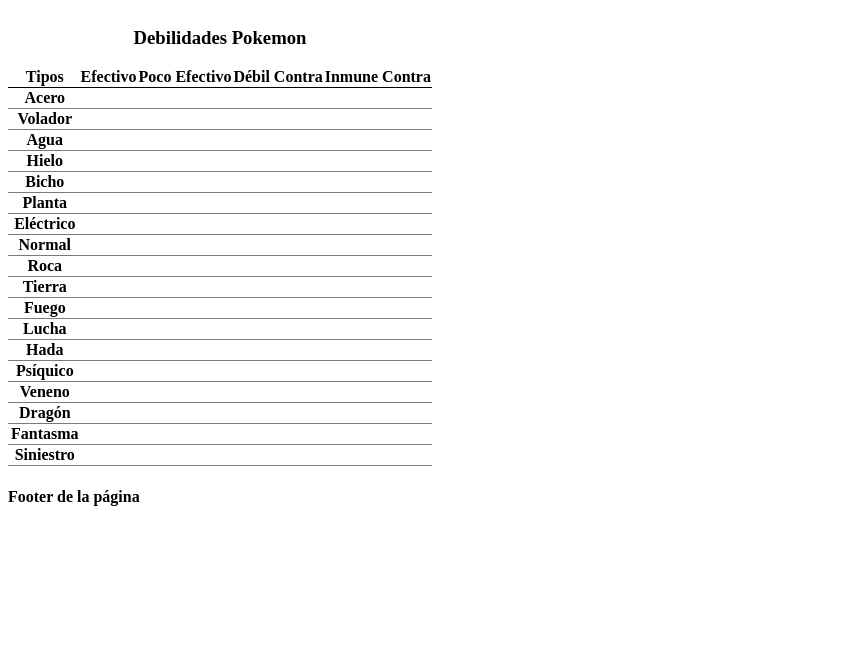
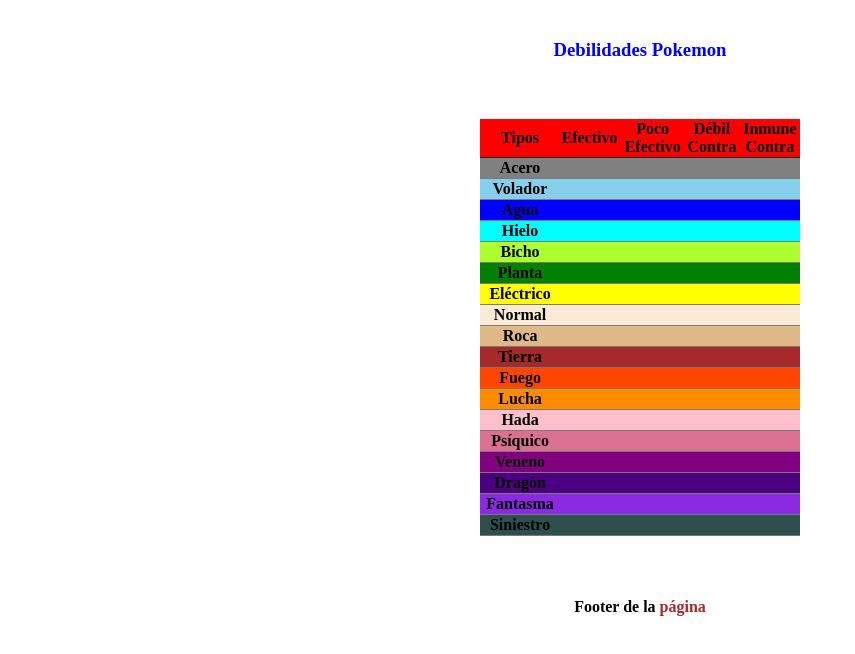
Before and after one commit to Jcorvil/DisenoInterfacesWeb23-24, a plain HTML site: page Tema4/actividades/Actividad_Tabla_pureHTML/Tabla2/index.html in a window 1280 px wide. Shown: the whole page, without its empty margins (0-855 px from the left). Drawn offline with Linux system fonts and the light colour scheme.

Commit message:
24/10/2023. Se termina actividad tablas

```diff
--- a/Tema4/actividades/Actividad_Tabla_pureHTML/Tabla1/styles.css
+++ b/Tema4/actividades/Actividad_Tabla_pureHTML/Tabla1/styles.css
@@ -7,18 +7,24 @@
 
 header{
     text-align: center;
+    margin-bottom: 20px;
 }
 
 footer{
     text-align: center;
+    margin-top: 20px;
 }
 
 body {
+    margin: 0%;
+    padding: 0%;
+}
+
+section {
     display: flex;
     justify-content: center;
     align-items: center;
-    height: 100vh;
-    margin: 0;
+    margin-bottom: 20px;
 }
 
 
@@ -56,6 +62,6 @@
     color: brown;
 }
 
-caption{
-    font-size: 0.5em;
+.footer__h4--centrado{
+    text-align: center;
 }
--- a/Tema4/actividades/Actividad_Tabla_pureHTML/Tabla2/index.html
+++ b/Tema4/actividades/Actividad_Tabla_pureHTML/Tabla2/index.html
@@ -6,21 +6,24 @@
 		<title>Tabla de tipos</title>
 		<link rel="stylesheet" href="styles.css" />
 	</head>
+
 	<body>
+		<header>
+			<h3 class="table__caption--h4Titulo">Debilidades Pokemon</h3>
+		</header>
 
+		<section>
 			<table>
 				<caption>
-				<h3>
-					Debilidades Pokemon
-					<tr>
+					<tr class="caption__tr--headerRojo">
 						<th></th>
 						<th>Tipos</th>
 						<th>Efectivo</th>
-						<th>Poco Efectivo</th>
-						<th>Débil Contra</th>
-						<th>Inmune Contra</th>
+						<th>Poco <br> Efectivo</th>
+						<th>Débil <br> Contra</th>
+						<th>Inmune <br> Contra</th>
 					</tr>
-					<tr>
+					<tr class="caption__tr--acero">
 						<th></th>
 						<th>Acero</th>
 						<th></th>
@@ -28,7 +31,7 @@
 						<th></th>
 						<th></th>
 					</tr>
-					<tr>
+					<tr class="caption__tr--volador">
 						<th></th>
 						<th>Volador</th>
 						<th></th>
@@ -36,7 +39,7 @@
 						<th></th>
 						<th></th>
 					</tr>
-					<tr>
+					<tr class="caption__tr--agua">
 						<th></th>
 						<th>Agua</th>
 						<th></th>
@@ -44,7 +47,7 @@
 						<th></th>
 						<th></th>
 					</tr>
-					<tr>
+					<tr class="caption__tr--hielo">
 						<th></th>
 						<th>Hielo</th>
 						<th></th>
@@ -52,7 +55,7 @@
 						<th></th>
 						<th></th>
 					</tr>
-					<tr>
+					<tr class="caption__tr--bicho">
 						<th></th>
 						<th>Bicho</th>
 						<th></th>
@@ -60,7 +63,7 @@
 						<th></th>
 						<th></th>
 					</tr>
-					<tr>
+					<tr class="caption__tr--planta">
 						<th></th>
 						<th>Planta</th>
 						<th></th>
@@ -68,7 +71,7 @@
 						<th></th>
 						<th></th>
 					</tr>
-					<tr>
+					<tr class="caption__tr--electrico">
 						<th></th>
 						<th>Eléctrico</th>
 						<th></th>
@@ -76,7 +79,7 @@
 						<th></th>
 						<th></th>
 					</tr>
-					<tr>
+					<tr class="caption__tr--normal">
 						<th></th>
 						<th>Normal</th>
 						<th></th>
@@ -84,7 +87,7 @@
 						<th></th>
 						<th></th>
 					</tr>
-					<tr>
+					<tr class="caption__tr--roca">
 						<th></th>
 						<th>Roca</th>
 						<th></th>
@@ -92,7 +95,7 @@
 						<th></th>
 						<th></th>
 					</tr>
-					<tr>
+					<tr class="caption__tr--tierra">
 						<th></th>
 						<th>Tierra</th>
 						<th></th>
@@ -100,7 +103,7 @@
 						<th></th>
 						<th></th>
 					</tr>
-					<tr>
+					<tr class="caption__tr--fuego">
 						<th></th>
 						<th>Fuego</th>
 						<th></th>
@@ -108,7 +111,7 @@
 						<th></th>
 						<th></th>
 					</tr>
-					<tr>
+					<tr class="caption__tr--lucha">
 						<th></th>
 						<th>Lucha</th>
 						<th></th>
@@ -116,7 +119,7 @@
 						<th></th>
 						<th></th>
 					</tr>
-					<tr>
+					<tr class="caption__tr--hada">
 						<th></th>
 						<th>Hada</th>
 						<th></th>
@@ -124,7 +127,7 @@
 						<th></th>
 						<th></th>
 					</tr>
-					<tr>
+					<tr class="caption__tr--psiquico">
 						<th></th>
 						<th>Psíquico</th>
 						<th></th>
@@ -132,7 +135,7 @@
 						<th></th>
 						<th></th>
 					</tr>
-					<tr>
+					<tr class="caption__tr--veneno">
 						<th></th>
 						<th>Veneno</th>
 						<th></th>
@@ -140,7 +143,7 @@
 						<th></th>
 						<th></th>
 					</tr>
-					<tr>
+					<tr class="caption__tr--dragon">
 						<th></th>
 						<th>Dragón</th>
 						<th></th>
@@ -148,7 +151,7 @@
 						<th></th>
 						<th></th>
 					</tr>
-					<tr>
+					<tr class="caption__tr--fantasma">
 						<th></th>
 						<th>Fantasma</th>
 						<th></th>
@@ -156,7 +159,7 @@
 						<th></th>
 						<th></th>
 					</tr>
-					<tr>
+					<tr class="caption__tr--siniestro">
 						<th></th>
 						<th>Siniestro</th>
 						<th></th>
@@ -164,13 +167,14 @@
 						<th></th>
 						<th></th>
 					</tr>
-				</h3>
 				</caption>
 			</table>
-	</body>
+		</section>
 
 		<footer>
-        <h4>Footer de la <b class="footer__b--pagina">página</b></h4>
+			<h4 class="footer__h4--centrado">
+				Footer de la <b class="footer__b--pagina">página</b>
+			</h4>
 		</footer>
-
+	</body>
 </html>
--- a/Tema4/actividades/Actividad_Tabla_pureHTML/Tabla2/styles.css
+++ b/Tema4/actividades/Actividad_Tabla_pureHTML/Tabla2/styles.css
@@ -1,20 +1,109 @@
-h1{
-    font-family: 'Segoe UI', Tahoma, Geneva, Verdana, sans-serif;
+body {
+	display: flex;
+	flex-direction: column;
+	align-items: center;
+	margin: 0;
+	padding: 0;
+	min-height: 100vh;
 }
 
-table, tr, td, th{
-    border-collapse: collapse;
-
+header,
+section,
+footer {
+	width: 100%;
+	text-align: center;
+	padding: 20px;
 }
 
-tr:nth-child(1){
-    border-bottom: 1px solid black;
+table {
+	width: 25%;
+	border-collapse: collapse;
+	margin: auto;
 }
 
-tr{
-    border-bottom: 1px solid rgb(126, 121, 121);
+tr:nth-child(1) {
+	border-bottom: 1px solid black;
 }
 
-td{
-    border-bottom: 1px solid rgb(126, 121, 121);
+tr {
+	border-bottom: 1px solid rgb(126, 121, 121);
 }
+
+td {
+	border-bottom: 1px solid rgb(126, 121, 121);
+}
+
+.footer__b--pagina{
+    color: brown;
+}
+
+.table__caption--h4Titulo {
+	color: blue;
+}
+
+.footer__h4--centrado {
+	text-align: center;
+}
+
+
+
+/*Colores de la tabla*/
+
+.caption__tr--headerRojo {
+	background-color: red;
+}
+
+.caption__tr--acero {
+    background-color: grey;
+}
+.caption__tr--volador {
+    background-color:skyblue;
+}
+.caption__tr--agua {
+    background-color: blue;
+}
+.caption__tr--hielo {
+    background-color: aqua;
+}
+.caption__tr--bicho {
+    background-color:greenyellow;
+}
+.caption__tr--planta {
+    background-color: green;
+}
+.caption__tr--electrico {
+    background-color: yellow;
+}
+.caption__tr--normal {
+    background-color:antiquewhite;
+}
+.caption__tr--roca {
+    background-color: burlywood;
+}
+.caption__tr--tierra {
+    background-color: brown;
+}
+.caption__tr--fuego {
+    background-color: orangered;
+}
+.caption__tr--lucha {
+    background-color: darkorange;
+}
+.caption__tr--hada {
+    background-color: pink;
+}
+.caption__tr--psiquico {
+    background-color: palevioletred;
+}
+.caption__tr--veneno {
+    background-color: purple;
+}
+.caption__tr--dragon {
+    background-color:indigo;
+}
+.caption__tr--fantasma {
+    background-color:blueviolet;
+}
+.caption__tr--siniestro {
+    background-color: darkslategrey;
+}
```
Also changed, not shown: Tema4/actividades/Actividad_Tabla_pureHTML/Tabla1/index.html (+4 -4 lines). Lines whose indentation alone changed are shown as unchanged.
